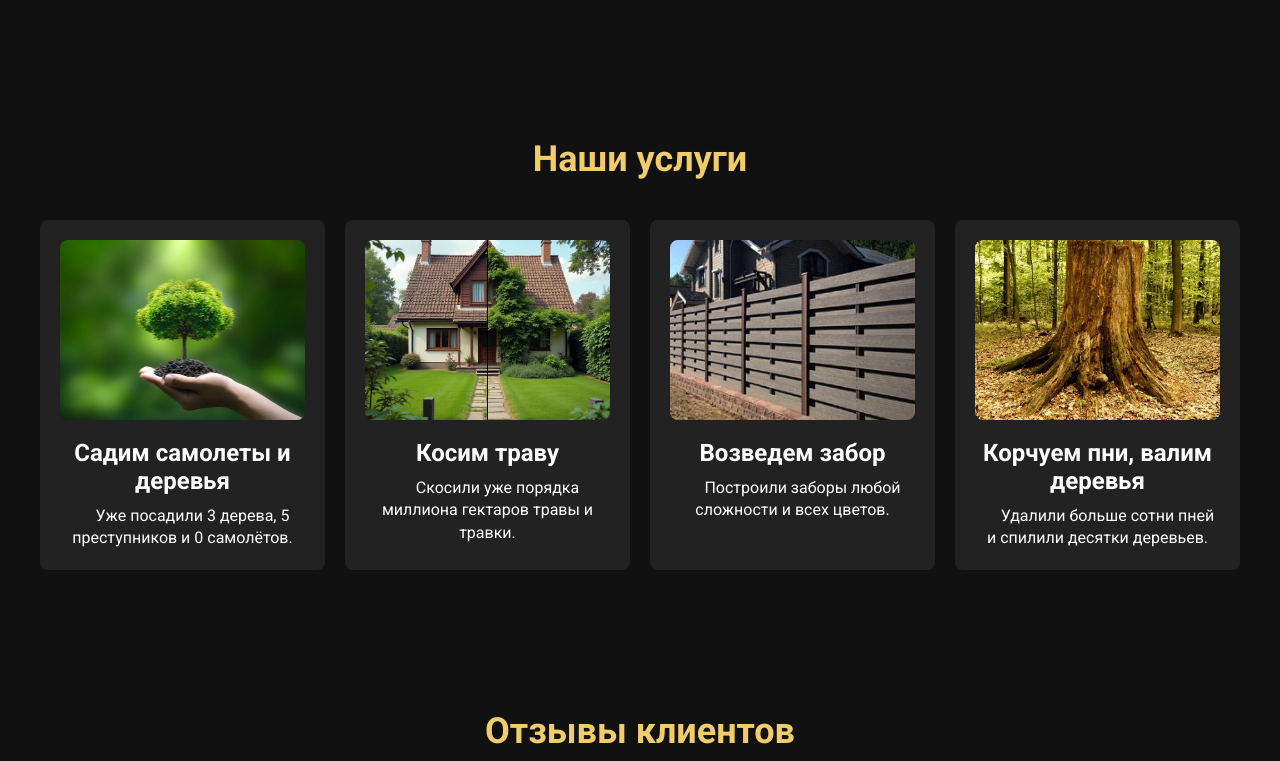
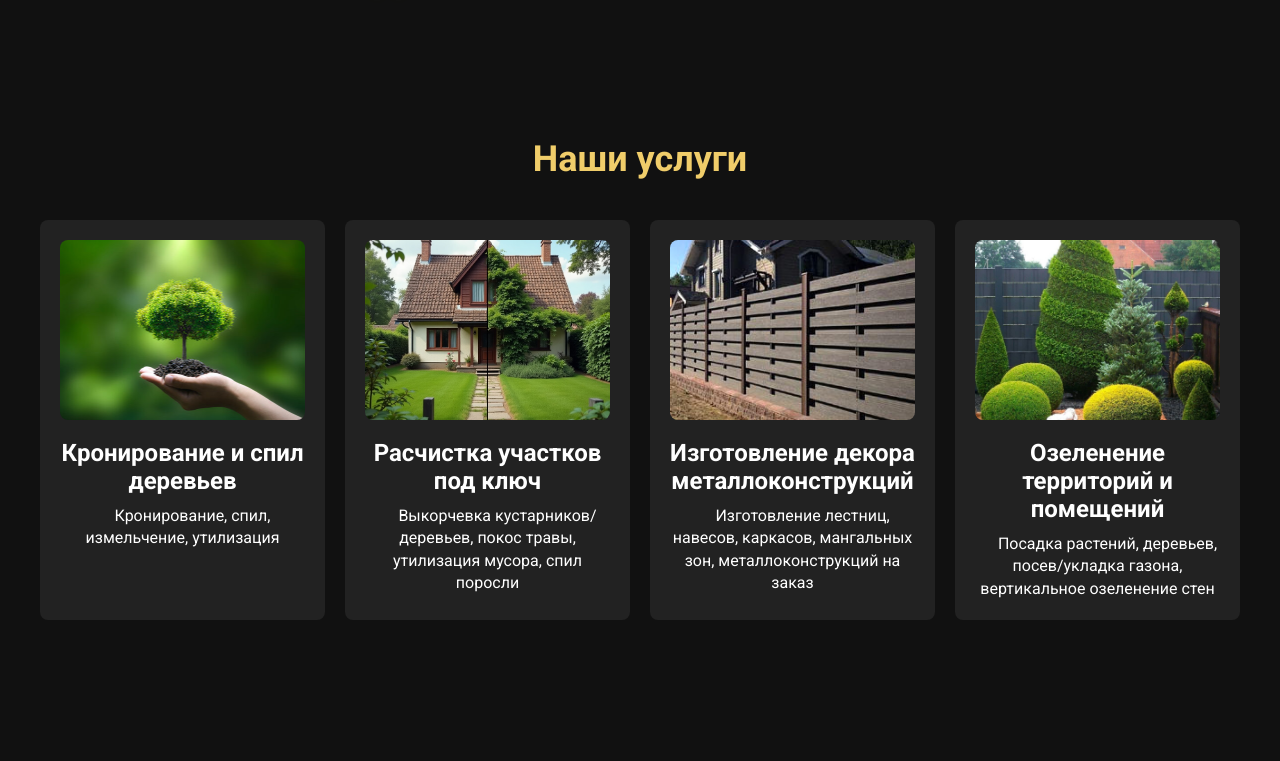
Before and after one commit to vitallcore/Sadovnik-flask, a Flask app: page / in a window 1280 px wide. Shown: the part 952-1713 px from the top of the page. Run offline with Flask 3, Linux system fonts and the light colour scheme.

Commit message:
sadovnik

```diff
--- a/templates/index.html
+++ b/templates/index.html
@@ -52,24 +52,24 @@
         <h2>Наши услуги</h2>
         <div class="services-grid">
           <div class="service-item">
-            <img src="{{ url_for('static', filename='images/tree.jpg') }}" alt="Садим самолеты и деревья" />
-            <h3>Садим самолеты и деревья</h3>
-            <p>Уже посадили 3 дерева, 5 преступников и 0 самолётов.</p>
+            <img src="{{ url_for('static', filename='images/tree.jpg') }}" alt="Кронирование и спил деревьев" />
+            <h3>Кронирование и спил деревьев</h3>
+            <p>Кронирование, спил, измельчение, утилизация</p>
           </div>
           <div class="service-item">
-            <img src="{{ url_for('static', filename='images/trava.jpg') }}" alt="Косим траву" />
-            <h3>Косим траву</h3>
-            <p>Скосили уже порядка миллиона гектаров травы и травки.</p>
+            <img src="{{ url_for('static', filename='images/trava.jpg') }}" alt="Расчистка участков под ключ" />
+            <h3>Расчистка участков под ключ</h3>
+            <p>Выкорчевка кустарников/деревьев, покос травы, утилизация мусора, спил поросли</p>
           </div>
           <div class="service-item">
-            <img src="{{ url_for('static', filename='images/zabor.jpeg') }}" alt="Возведем забор" />
-            <h3>Возведем забор</h3>
-            <p>Построили заборы любой сложности и всех цветов.</p>
+            <img src="{{ url_for('static', filename='images/zabor.jpeg') }}" alt="Изготовление декора металлоконструкций" />
+            <h3>Изготовление декора металлоконструкций</h3>
+            <p>Изготовление лестниц, навесов, каркасов, мангальных зон, металлоконструкций на заказ</p>
           </div>
           <div class="service-item">
-            <img src="{{ url_for('static', filename='images/penek.jpg') }}" alt="Корчуем пни, валим деревья" />
-            <h3>Корчуем пни, валим деревья</h3>
-            <p>Удалили больше сотни пней и спилили десятки деревьев.</p>
+            <img src="{{ url_for('static', filename='images/ozelenenie.jpg') }}" alt="Озеленение территорий и помещений" />
+            <h3>Озеленение территорий и помещений</h3>
+            <p>Посадка растений, деревьев, посев/укладка газона, вертикальное озеленение стен</p>
           </div>
         </div>
       </section>
```
Also changed, not shown: static/images/ozelenenie.jpg (added).
